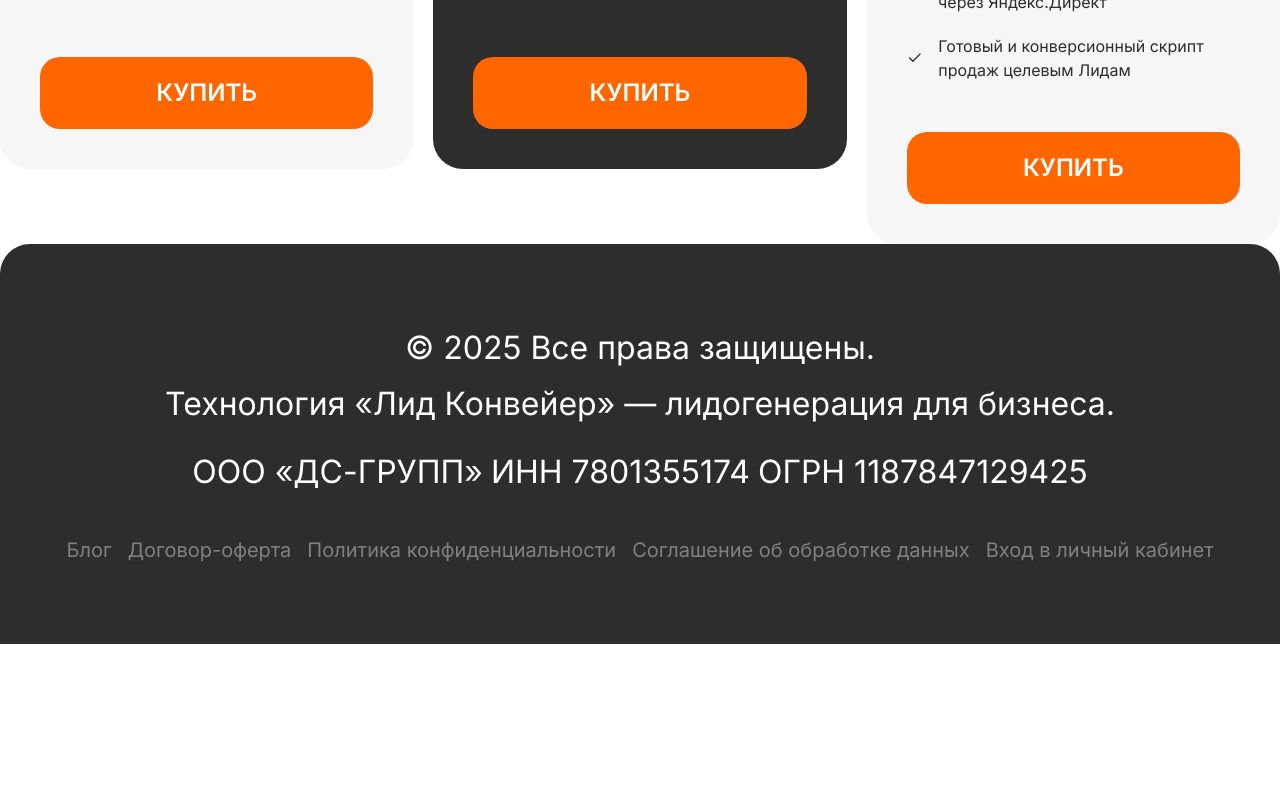
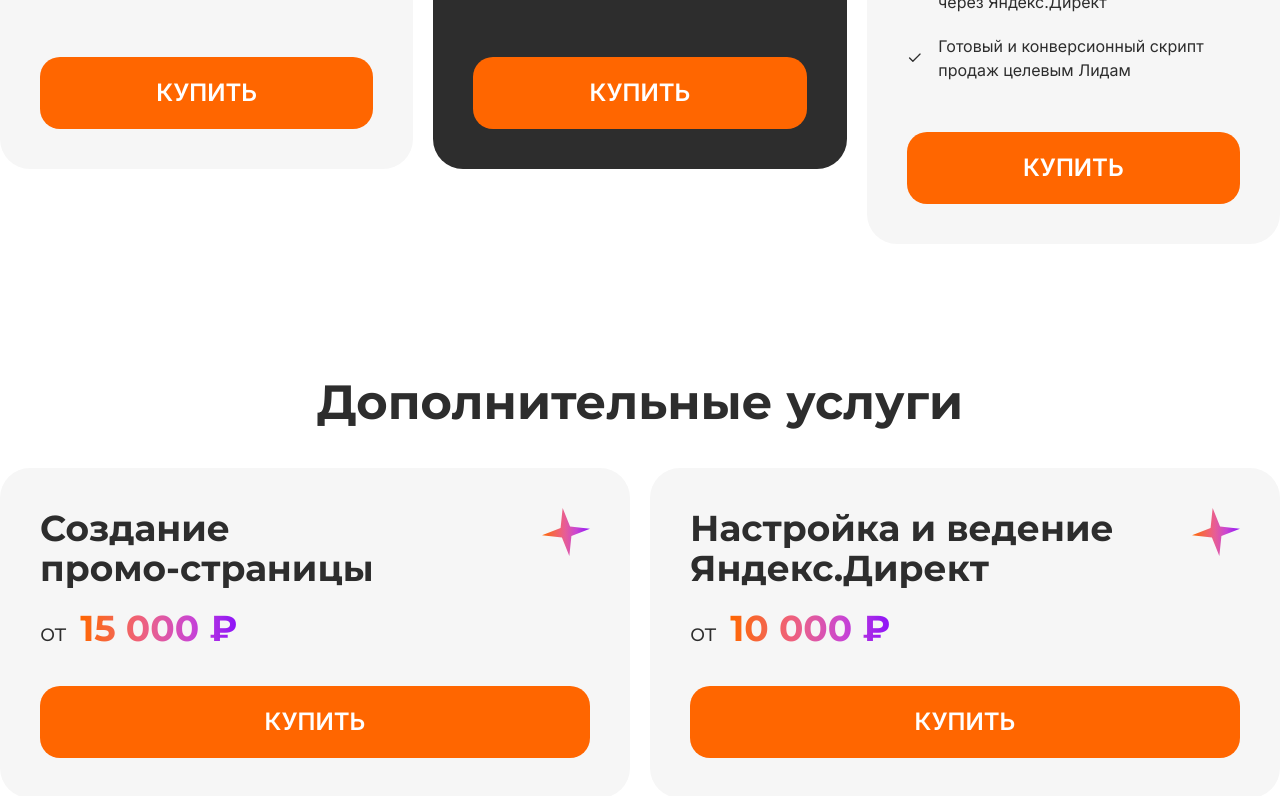
Before and after one commit to OksanaZhuravel/conveyor, a Next.js app: page / in a window 1280 px wide. Shown: the part 2740-3536 px from the top of the page. Before the commit the page ends 3384 px from the top, so only its background shows below. Built offline with nearby package versions, Linux system fonts and the light colour scheme.

Commit message:
Добавлен компонент Additionally для отображения дополнительных услуг; обновлены компоненты CardPrice и Pricing для интеграции нового компонента.

```diff
--- /dev/null
+++ b/src/components/pricing/additionally.tsx
@@ -0,0 +1,61 @@
+import { Button } from '@/components/ui/button'
+import { Title } from '@/components/ui/title'
+import Image from 'next/image'
+
+export const Additionally = () => {
+	return (
+		<div className='pt-33 w-full'>
+			<Title title='Дополнительные услуги' />
+			<div className='pt-5 flex items-center justify-center gap-5'>
+				<article className='flex flex-col justify-between w-full max-w-[730px] h-full min-h-[330px] p-10 rounded-30 bg-muted'>
+					<div className='flex justify-between items-start'>
+						<div className='flex flex-col gap-5'>
+							<p className='text-4xl font-montserrat font-bold max-w-[336px]'>
+								Создание промо-страницы
+							</p>
+							<p className='text-2xl font-montserrat '>
+								от
+								<span
+									className='ml-3.5 text-transparent bg-clip-text text-4xl font-montserrat font-bold'
+									style={{
+										backgroundImage:
+											'linear-gradient(90deg, #FF6600 0%, #F26659 27%, #F06177 37%, #E55D97 48%, #CA46D2 71%, #8D13F9 100%)',
+									}}
+								>
+									15 000 ₽
+								</span>
+							</p>
+						</div>
+						<Image src='/starIcon.svg' alt='Звезда' width={48} height={48} />
+					</div>
+
+					<Button className='uppercase'>Купить</Button>
+				</article>
+				<article className='flex flex-col justify-between w-full max-w-[730px] h-full min-h-[330px] p-10 rounded-30 bg-muted'>
+					<div className='flex justify-between items-start'>
+						<div className='flex flex-col gap-5 '>
+							<p className='text-4xl font-montserrat font-bold max-w-[556px]'>
+								Настройка и ведение Яндекс.Директ
+							</p>
+							<p className='text-2xl font-montserrat '>
+								от
+								<span
+									className='ml-3.5 text-transparent bg-clip-text text-4xl font-montserrat font-bold'
+									style={{
+										backgroundImage:
+											'linear-gradient(90deg, #FF6600 0%, #F26659 27%, #F06177 37%, #E55D97 48%, #CA46D2 71%, #8D13F9 100%)',
+									}}
+								>
+									10 000 ₽
+								</span>
+							</p>
+						</div>
+						<Image src='/starIcon.svg' alt='Звезда' width={48} height={48} />
+					</div>
+
+					<Button className='uppercase'>Купить</Button>
+				</article>
+			</div>
+		</div>
+	)
+}
--- a/src/components/pricing/card-price.tsx
+++ b/src/components/pricing/card-price.tsx
@@ -24,7 +24,7 @@ export const CardPrice = ({
 		title === 'Стандарт' ? '/starIconWhite.svg' : '/starIconBlack.svg'
 
 	return (
-		<div
+		<article
 			className={cn(
 				'p-10 w-1/3 h-full flex flex-col gap-7.5 rounded-30 min-h-[813px]',
 				cardClass
@@ -65,6 +65,6 @@ export const CardPrice = ({
 			<div className='mt-auto'>
 				<Button className='uppercase'>Купить</Button>
 			</div>
-		</div>
+		</article>
 	)
 }
--- a/src/components/pricing/pricing.tsx
+++ b/src/components/pricing/pricing.tsx
@@ -1,6 +1,7 @@
 import { Title } from '@/components/ui/title'
 import { CardPrice } from './card-price'
 import { CardPriceList } from './card-price-list'
+import { Additionally } from './additionally'
 
 export const Pricing = () => {
 	return (
@@ -12,8 +13,8 @@ export const Pricing = () => {
 					сайта, без переплаты и абонентской платы
 				</p>
 			</div>
-
 			<CardPriceList />
+			<Additionally />
 		</section>
 	)
 }
```
